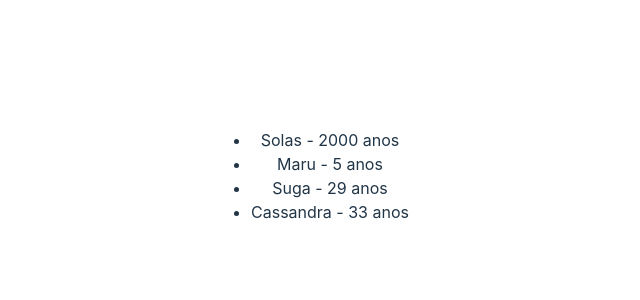
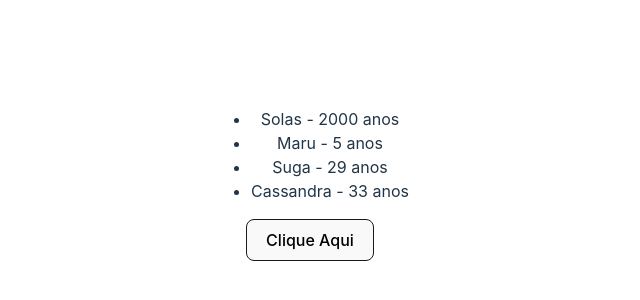
Before and after one commit to g-101/react-typescript-aprendizado, a React (Vite) app: page / in a window 1280 px wide. Shown: the part 224-524 px from the top of the page, without its empty margins (330-970 px from the left). Built offline with nearby package versions, Linux system fonts and the light colour scheme.

Commit message:
renderizando conteudo condicional

```diff
--- a/src/App.tsx
+++ b/src/App.tsx
@@ -1,12 +1,14 @@
 import React, { useState } from 'react';
 
 import { List } from './components/List';
+import { Button } from './components/Button';
 import './App.css';
 
 function App() {
   return (
     <div className="App">
       <List />
+      <Button />
     </div>
   );
 }
--- a/src/components/Button.tsx
+++ b/src/components/Button.tsx
@@ -1,17 +1,18 @@
-type Props = {
-  text: string;
-  clickFn: (text: string) => void;
-};
+import { useState } from 'react';
 
-export const Button = ({ text, clickFn }: Props) => {
-  // Passando informação do filho para o pai,
-  // vai utilizar a função passada no prop clickFn do Pai
+export const Button = () => {
+  const [show, setShow] = useState(false);
   const clickHandler = () => {
-    clickFn('Do filho para o pai');
+    if (!show) {
+      setShow(true);
+    } else {
+      setShow(false);
+    }
   };
   return (
     <div>
-      <button onClick={clickHandler}>{text}</button>
+      <button onClick={clickHandler}>Clique Aqui</button>
+      {show && <p>Isso é um texto ipsum ipsum</p>}
     </div>
   );
 };
```
